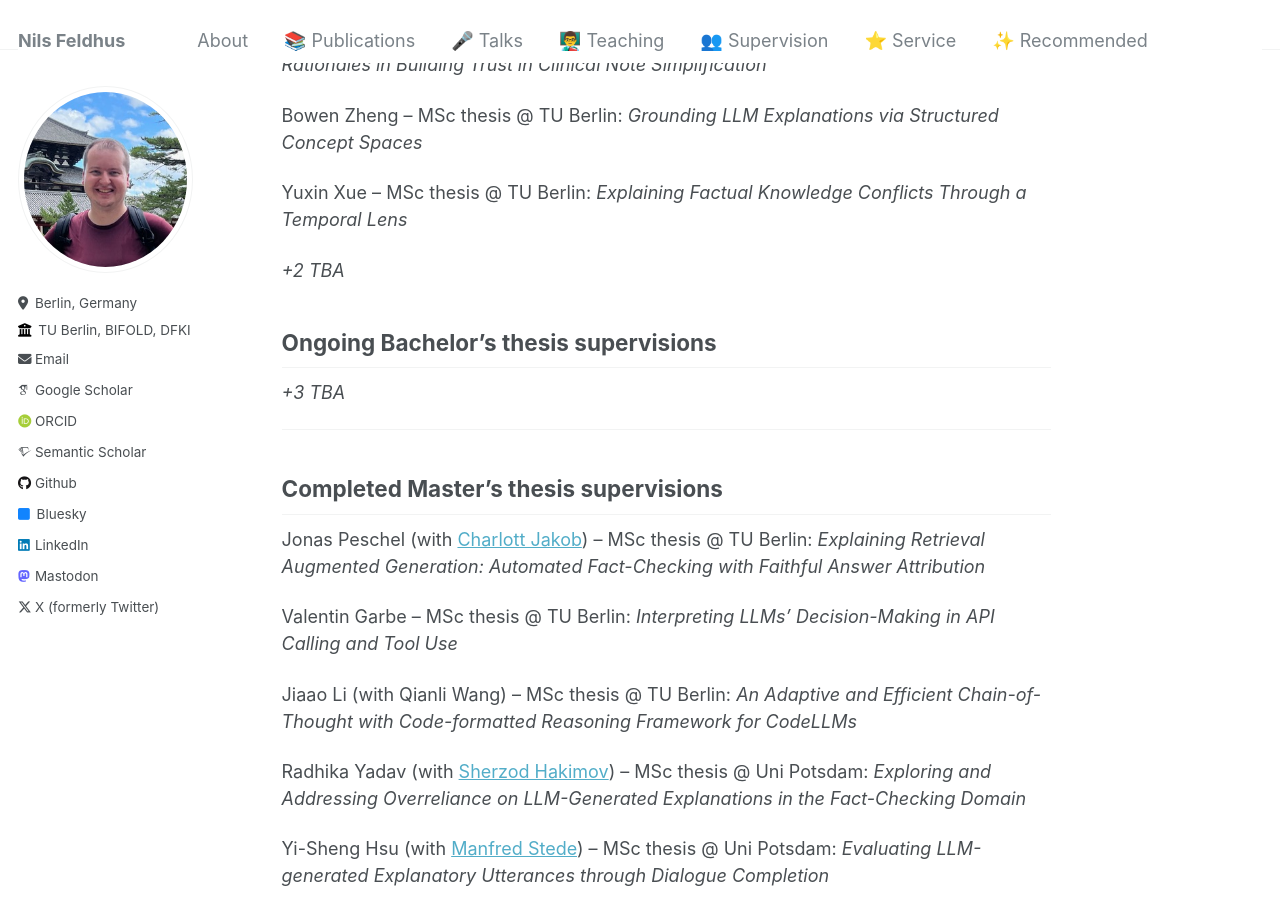
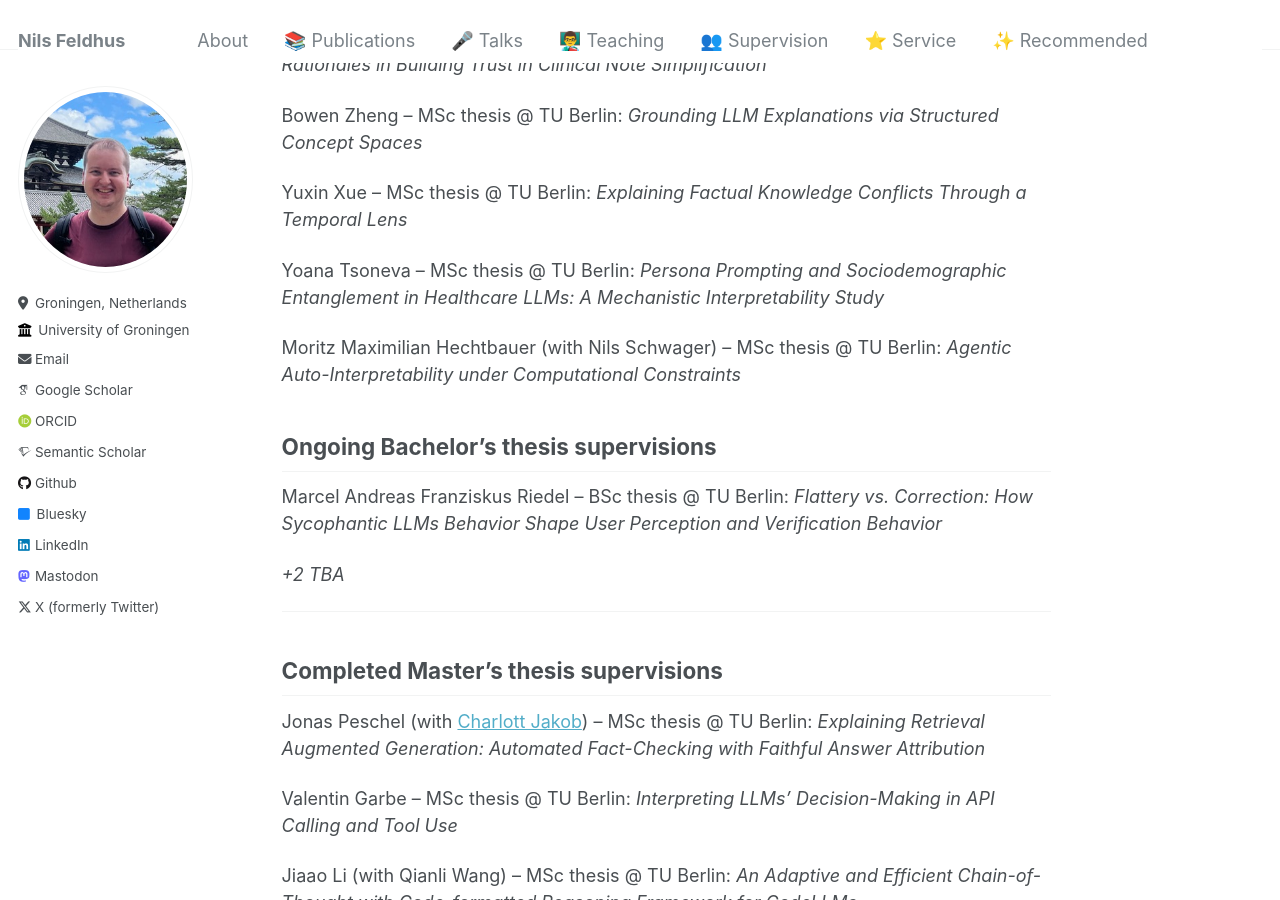
Before and after one commit to nfelnlp/nfelnlp.github.io, a Jekyll site: the page built from supervision/index.md, in a window 1280 px wide and 900 px high, scrolled down 406 px. Built offline with Jekyll 4.4.1, drawn with Linux system fonts in a browser that asks for light colours; some web fonts are replaced.

Commit message:
Update index, config, supervision, service, pubs.

```diff
--- a/_config.yml
+++ b/_config.yml
@@ -26,10 +26,10 @@ author:
   name             : ""
   pronouns         : # example: "she/her"
   bio              : ""
-  location         : "Berlin, Germany"
-  employer         : "TU Berlin, BIFOLD, DFKI"
+  location         : "Groningen, Netherlands"
+  employer         : "University of Groningen"
   uri              : # URL
-  email            : "feldhus@tu-berlin.de"
+  email            : "n.feldhus@rug.nl"
 
   # Academic websites
   arxiv            : # URL - Update with the correct link to your profile
--- a/supervision/index.md
+++ b/supervision/index.md
@@ -19,10 +19,14 @@ Bowen Zheng – MSc thesis @ TU Berlin: _Grounding LLM Explanations via Structur
 
 Yuxin Xue – MSc thesis @ TU Berlin: _Explaining Factual Knowledge Conflicts Through a Temporal Lens_
 
-*+2 TBA*
+Yoana Tsoneva – MSc thesis @ TU Berlin: _Persona Prompting and Sociodemographic Entanglement in Healthcare LLMs: A Mechanistic Interpretability Study_
+
+Moritz Maximilian Hechtbauer (with Nils Schwager) – MSc thesis @ TU Berlin: _Agentic Auto-Interpretability under Computational Constraints_
 
 ## Ongoing Bachelor's thesis supervisions
-*+3 TBA*
+Marcel Andreas Franziskus Riedel – BSc thesis @ TU Berlin: _Flattery vs. Correction: How Sycophantic LLMs Behavior Shape User Perception and Verification Behavior_
+
+*+2 TBA*
 
 ---
 
```
Also changed, not shown: index.md (+1 -1 lines), publications/index.md (+3 -3 lines), service/index.md (+3 -0 lines).
